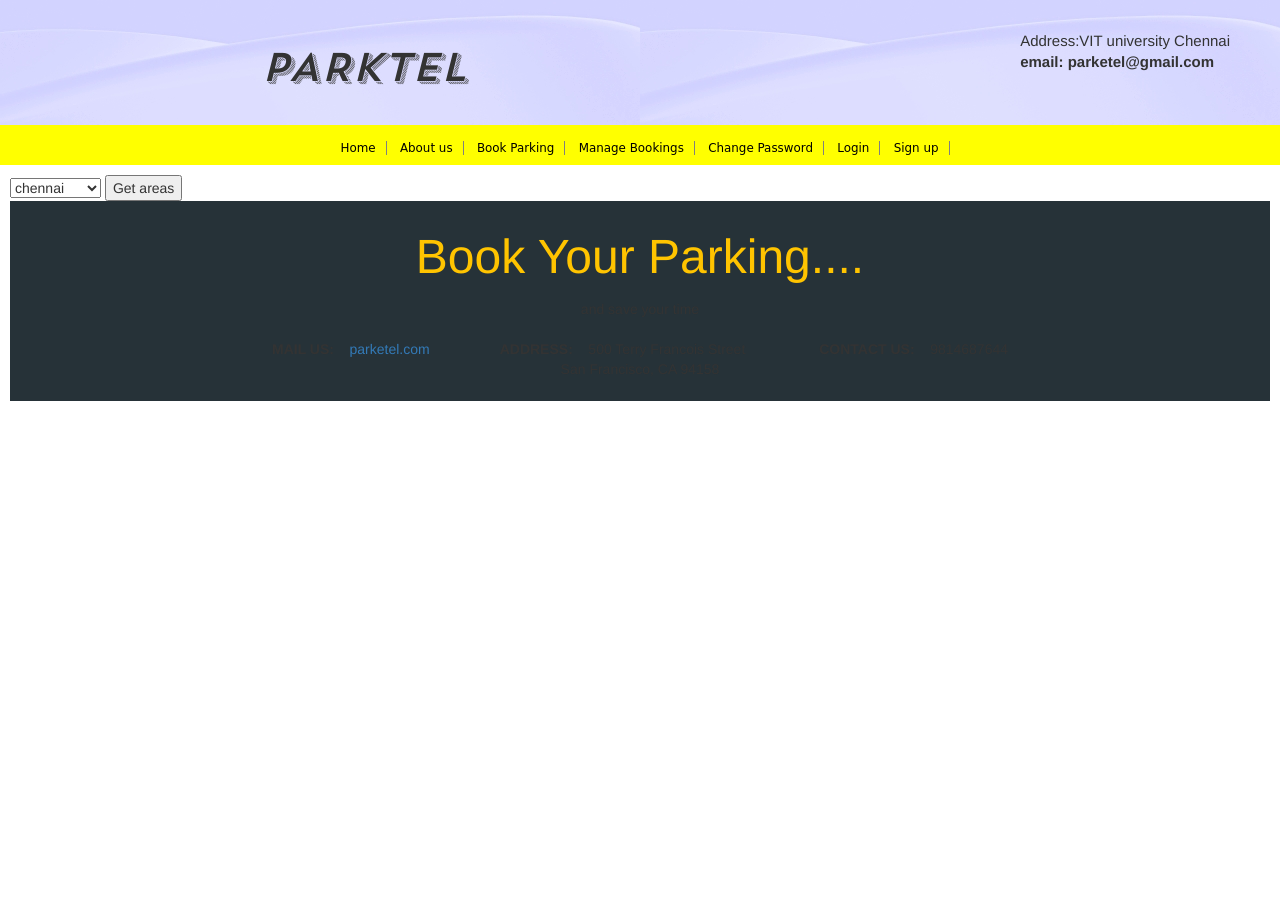
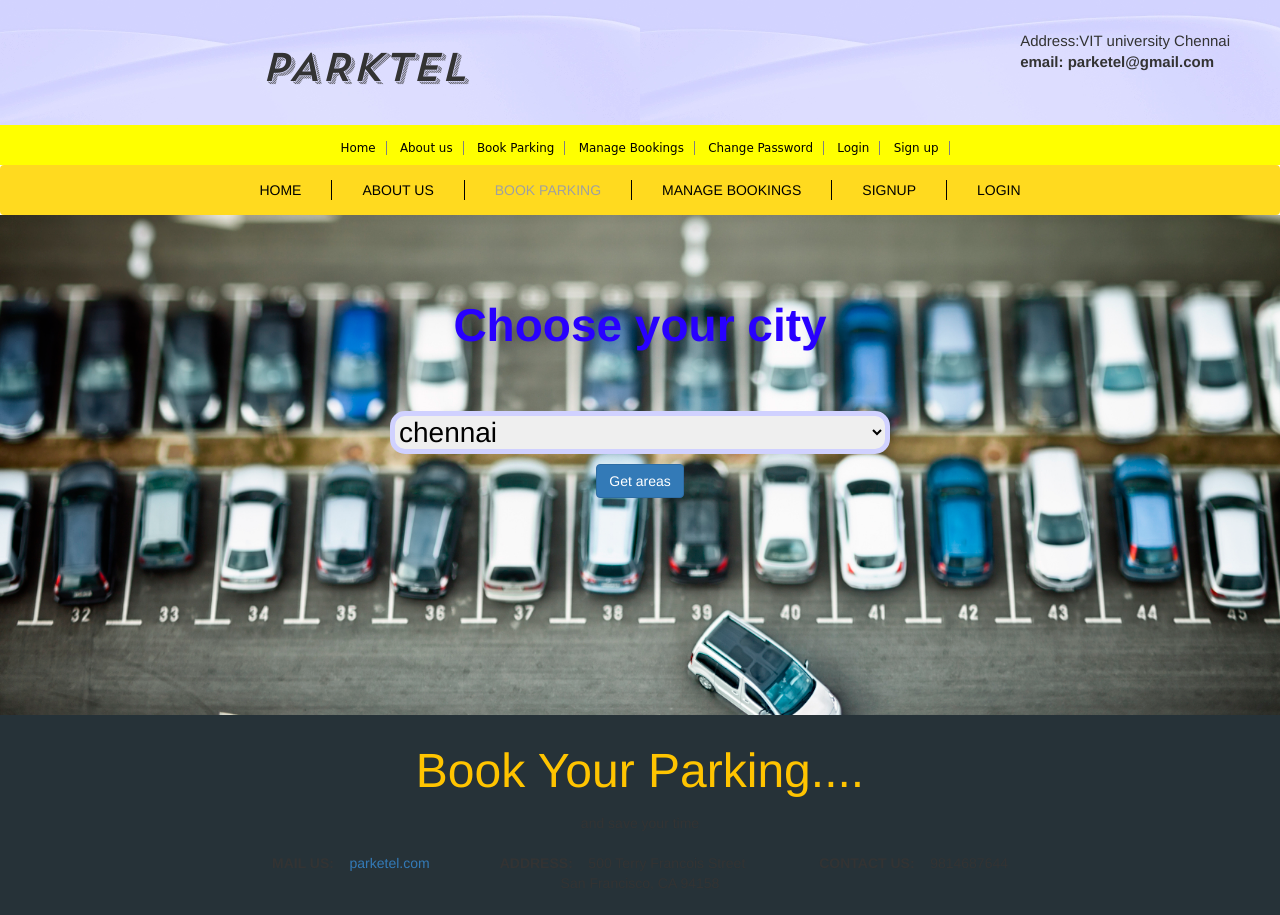
Before and after one commit to AbhishekJoshi32/Parking, a PHP site: page /city.php in a window 1280 px wide. Before the commit the page ends 401 px from the top, so only its background shows below. Run offline with PHP 8.4, Linux system fonts and the light colour scheme; data comes from the database, SQL or seed files in the repository.

Commit message:
frontend

```diff
--- a/Software Theory/city.php
+++ b/Software Theory/city.php
@@ -2,6 +2,39 @@
 session_start();
 include 'header.php';
 include 'connect.php';
+
+echo '  <nav class="navbar navbar-inverse" role="navigation">
+    <div class="container-fluid">
+      <div class="navbar-header">
+        <button type="button" class="navbar-toggle" data-toggle="collapse" data-target="#bs-example-navbar-collapse-1">
+          <span class="sr-only">Toggle navigation</span>
+          <span class="icon-bar"></span>
+          <span class="icon-bar"></span>
+          <span class="icon-bar"></span>
+        </button>
+        <a class="navbar-brand" href="#"></a>
+      </div>
+       <div class="collapse navbar-collapse" id="bs-example-navbar-collapse-1">
+        <ul class="nav navbar-nav navbar">
+          <li><a href="index.php">Home</a></li>
+          <li><a href="about.html">About Us</a></li>
+          <li class="cactive"><a href="city.php">Book Parking</a></li>
+          <li><a href="managebooking.php">Manage Bookings</a></li>
+          <li><a href="signup.php">Signup</a></li>
+          <li><a href="login.php">Login</a></li>
+        </ul>
+        <!--<ul>
+          <li><a href="signout.php"></a>Logout</li>
+          <li><a href="change_pass.php"></a>Change Password</li>
+          <li><a href="#"></a></li>
+        </ul>-->
+      </div>
+      <!-- /.navbar-collapse -->
+    </div>
+    <!-- /.container-fluid -->
+  </nav>
+<body>';
+
 $sql="SELECT * from city";
 $result=mysql_query($sql);
 if (!$result)
@@ -12,15 +45,25 @@ else
 {
 	if(!isset($_POST['city']) || !$_POST['city'])
 	{
+		echo '<div class="parallax4_2"></div>
+  <div class="city">
+    <div class="container">
+    <div class="head"><h1> Choose your city</h1></div>
+      <div class="drop">';
 		echo '<form method="post" action="">
-			<select name="city_dropdown">';
+			<select class="selectpicker" name="city_dropdown">';
 		while($row=mysql_fetch_array($result))
 		{
-			echo '<option value="'.$row['city_id'].'">'.$row['city_name'].'</option>';
+			echo '<option class="opt" value="'.$row['city_id'].'">'.$row['city_name'].'</option>';
 		}
 
 		echo '</select>
-		<input type="submit" name="city" value="Get areas">';
+		      <div class="submit-btn ">
+		<input class="btn btn-primary" type="submit" name="city" value="Get areas">
+		</div>
+		</div>
+		</div>
+		</div>';
 	}
 	else
 	{
@@ -34,15 +77,25 @@ else
 			}
 			else
 			{
-				echo '<form method="post" action="getparkings.php">
-				<select name="area_dropdown">';
+						echo '<div class="parallax4_2"></div>
+ 				 <div class="city">
+    			<div class="container">
+    			<div class="head"><h1> Choose your area</h1></div>
+    			  <div class="drop">';
+		echo '<form method="post" action="getparkings.php">
+			<select class="selectpicker" name="area_dropdown">';
 				while($row1=mysql_fetch_array($result2))
 				{
-					echo '<option value="'.$row1['area_id'].'">'.$row1['area_name'].'</option>';
+					echo '<option class="opt" value="'.$row1['area_id'].'">'.$row1['area_name'].'</option>';
 				}
 
 				echo '</select>
-				<input type="submit" name="area" value="Get parkings">';
+		      <div class="submit-btn ">
+		<input class="btn btn-primary" type="submit" value="Get parkings">
+		</div>
+		</div>
+		</div>
+		</div>';
 			}
 
 
--- a/Software Theory/css/style.css
+++ b/Software Theory/css/style.css
@@ -149,7 +155,7 @@ p{
     background-position: center;
     background-repeat: no-repeat;
     background-size: cover;
-    opacity: 0.15;
+    opacity: 5;
 }
 
 
```
Also changed, not shown: other parts of Software Theory/css/style.css (+48 -1 lines), Software Theory/dropdown.html (added, +66 -0 lines), Software Theory/index.html (+31 -2 lines).
